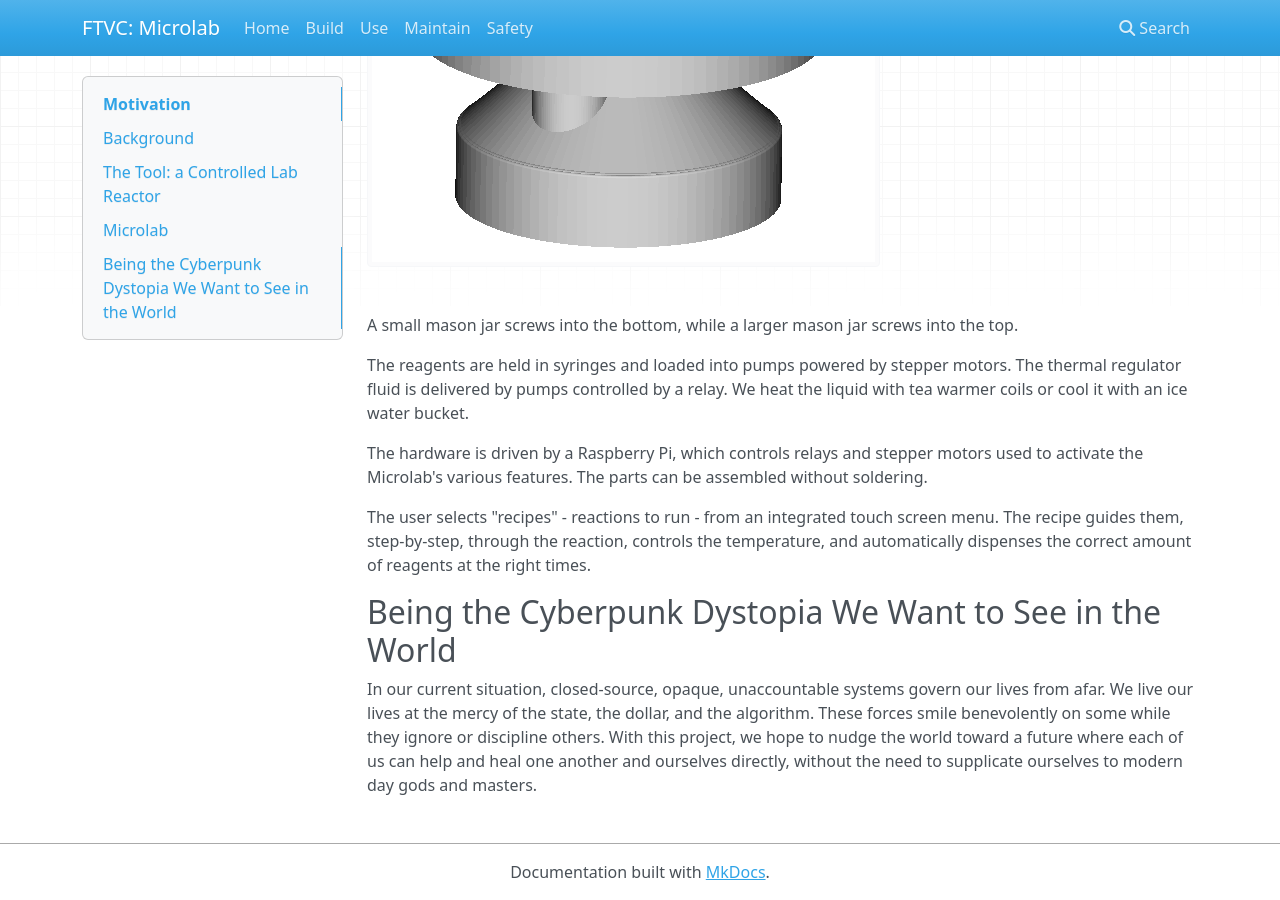
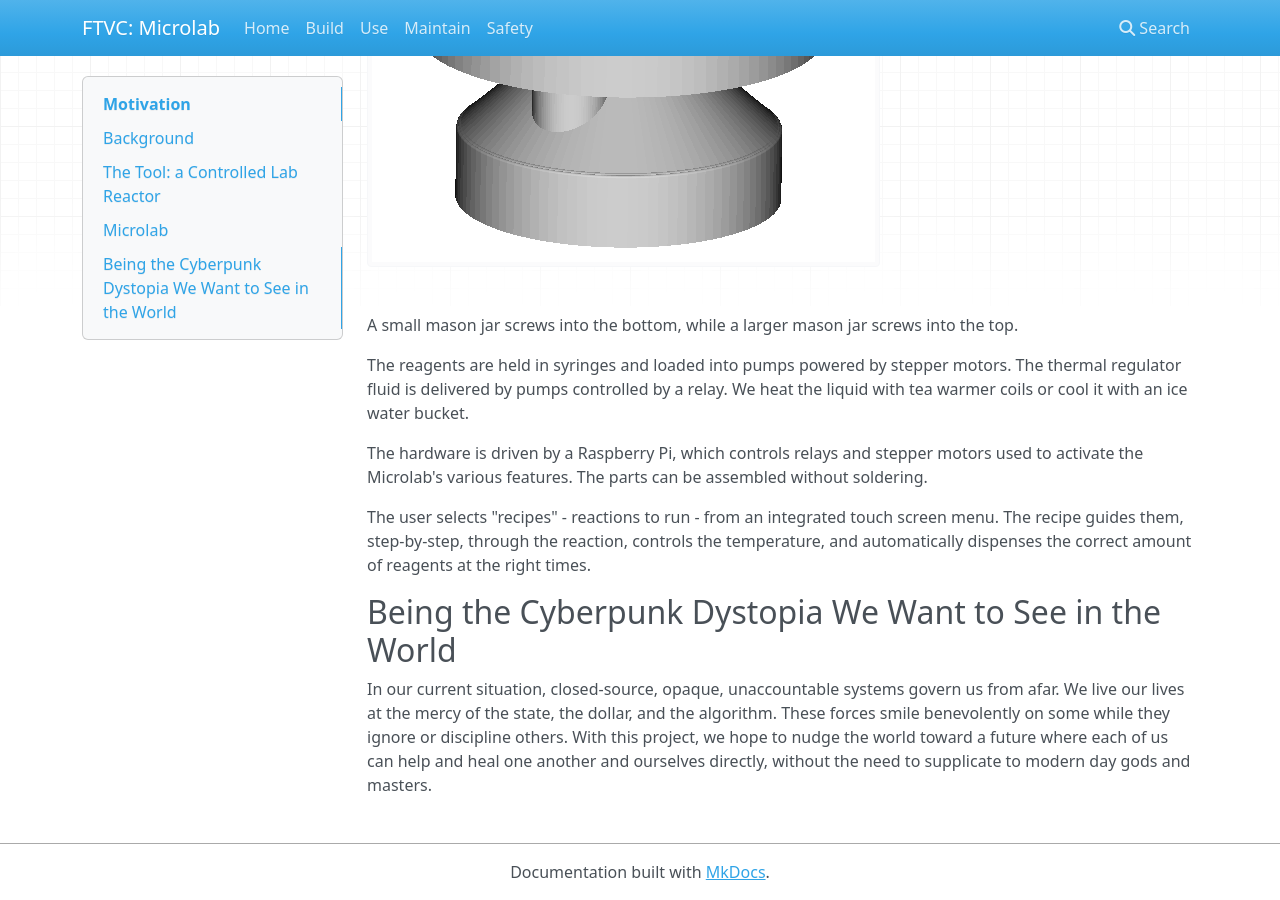
Before and after one commit to FourThievesVinegar/solderless-microlab, an MkDocs documentation site: the page built from docs/motivation.md, in a window 1280 px wide and 900 px high, scrolled down 2630 px. Built offline with MkDocs 1.6.1, drawn with Linux system fonts in a browser that asks for light colours; nearby versions of some CDN libraries.

Commit message:
manifesto tweak

```diff
--- a/docs/motivation.md
+++ b/docs/motivation.md
@@ -47,4 +47,4 @@ The user selects "recipes" - reactions to run - from an integrated touch screen
 
 ## Being the Cyberpunk Dystopia We Want to See in the World
 
-In our current situation, closed-source, opaque, unaccountable systems govern our lives from afar. We live our lives at the mercy of the state, the dollar, and the algorithm. These forces smile benevolently on some while they ignore or discipline others. With this project, we hope to nudge the world toward a future where each of us can help and heal one another and ourselves directly, without the need to supplicate ourselves to modern day gods and masters.
+In our current situation, closed-source, opaque, unaccountable systems govern us from afar. We live our lives at the mercy of the state, the dollar, and the algorithm. These forces smile benevolently on some while they ignore or discipline others. With this project, we hope to nudge the world toward a future where each of us can help and heal one another and ourselves directly, without the need to supplicate to modern day gods and masters.
```
